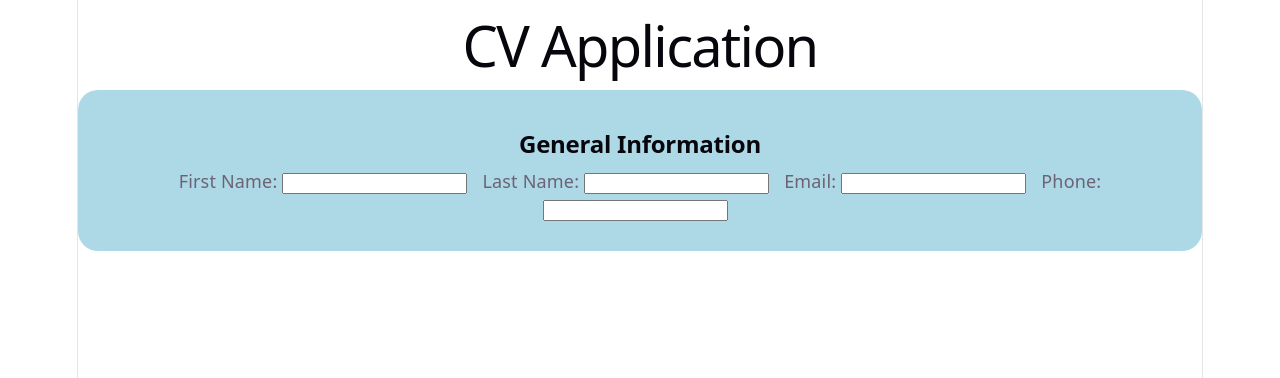
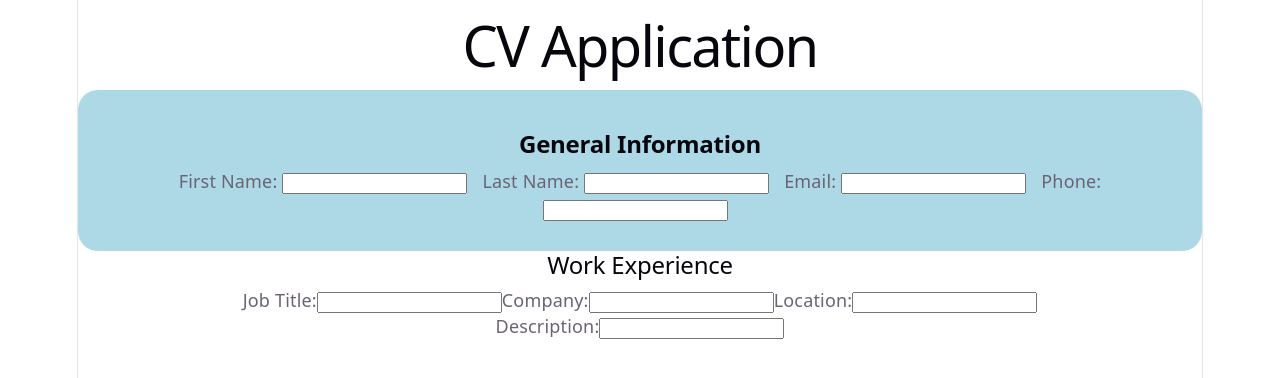
Before and after one commit to AleixMJ/TOP---Project-CV-Application, a React (Vite) app: page / in a window 1280 px wide. Shown: the top 378 px of the page. Built offline with nearby package versions, Linux system fonts and the light colour scheme.

Commit message:
feat: added main functionality of Work.jsx

```diff
--- a/src/App.jsx
+++ b/src/App.jsx
@@ -1,5 +1,6 @@
 import './App.css'
 import General from './components/General.jsx'
+import Work from './components/Work.jsx'
 
 function App() {
 
@@ -8,6 +9,7 @@ function App() {
     <>
       <h1>CV Application</h1>
       <General />
+      <Work />
     </>
   )
 }
--- a/src/components/General.jsx
+++ b/src/components/General.jsx
@@ -32,6 +32,7 @@ export default function General() {
         <label>
             Email:
             <input
+                type='email'
                 name="email"
                 value={details.email}
                 onChange={handleChange}
--- a/src/components/Work.jsx
+++ b/src/components/Work.jsx
@@ -0,0 +1,60 @@
+import { useState } from 'react';
+import '../styles/Work.css';
+
+export default function Work() {
+    const [details, setDetails] = useState({
+        title: '', company: '', description: '', location:''});
+
+    function handleChange(e) {
+        const { name, value} = e.target;
+        setDetails((prev) => ({...prev, [name]: value}))
+    }
+
+    return (
+        <div className="container-work">
+            <h2>Work Experience</h2>
+            <div className='job-card'>
+                <div className='basic-info'>
+                    <label>
+                        Job Title:
+                        <input
+                        type="text"
+                        name="title"
+                        onChange={handleChange}
+                        value={details.value}
+                        />
+                    </label>
+                    <label>
+                        Company:
+                        <input
+                        type="text"
+                        name="company"
+                        onChange={handleChange}
+                        value={details.value}
+                        />
+                    </label>
+                    <label>
+                        Location:
+                        <input
+                        type="text"
+                        name="location"
+                        onChange={handleChange}
+                        value={details.value}
+                        />
+                    </label>
+                </div>
+                    <label>
+                        Description:
+                        <input
+                        type="text"
+                        name="description"
+                        onChange={handleChange}
+                        value={details.value}
+                        />
+                    </label>
+            </div>
+
+
+        </div>
+    )
+}
```
